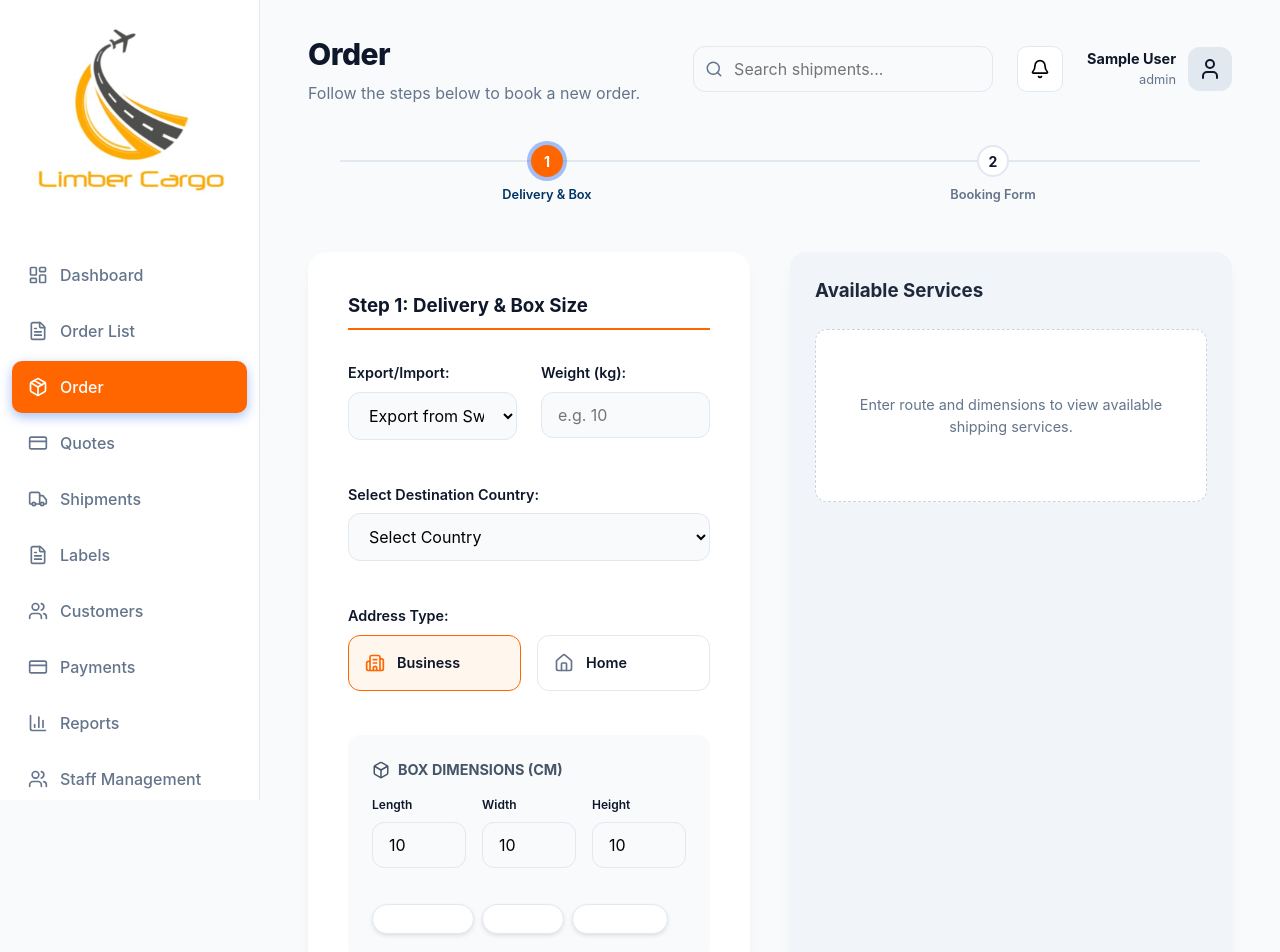
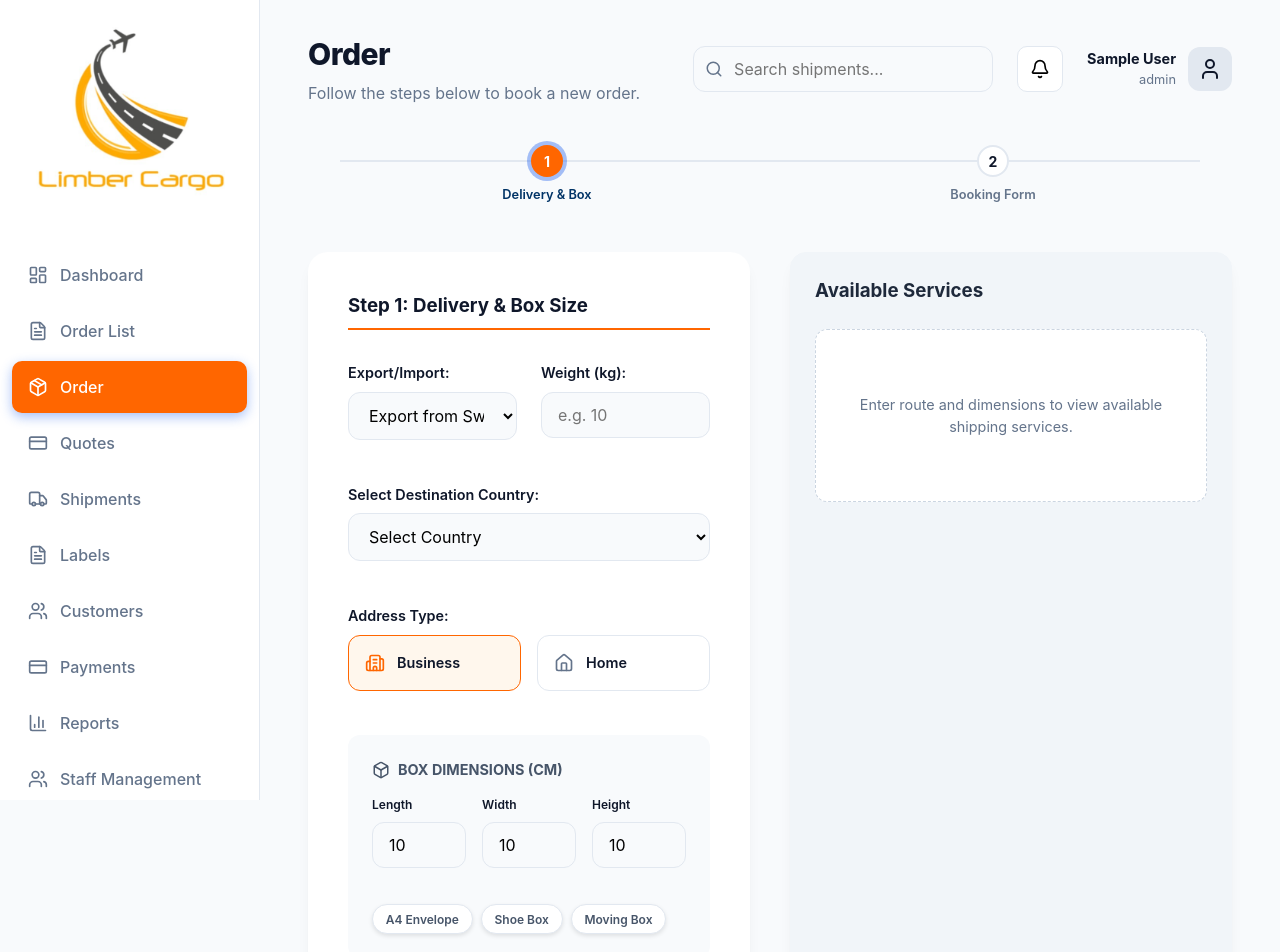
Before and after one commit to inisharul121/DSV_API, a React (Vite) app in the folder frontend/: page /order in a window 1280 px wide. Shown: the top 952 px of the page. Built offline with nearby package versions, Linux system fonts and the light colour scheme; sample sign-in values are in the browser's storage.

Commit message:
Added default box size

```diff
--- a/frontend/src/components/wizard/Step1Countries.jsx
+++ b/frontend/src/components/wizard/Step1Countries.jsx
@@ -176,7 +176,7 @@ const Step1Countries = ({ data, updateData, onNext }) => {
                                 key={p.label}
                                 className="btn-preset"
                                 onClick={() => updateData({ dimensions: { length: p.l, width: p.w, height: p.h } })}
-                                style={{ padding: '0.4rem 0.8rem', fontSize: '0.75rem', background: 'white', border: '1px solid #e2e8f0', borderRadius: '20px', cursor: 'pointer' }}
+                                style={{ padding: '0.4rem 0.8rem', fontSize: '0.75rem', background: 'white', border: '1px solid #e2e8f0', borderRadius: '20px', cursor: 'pointer', color: '#475569', fontWeight: 600 }}
                             >
                                 {p.label}
                             </button>
```
